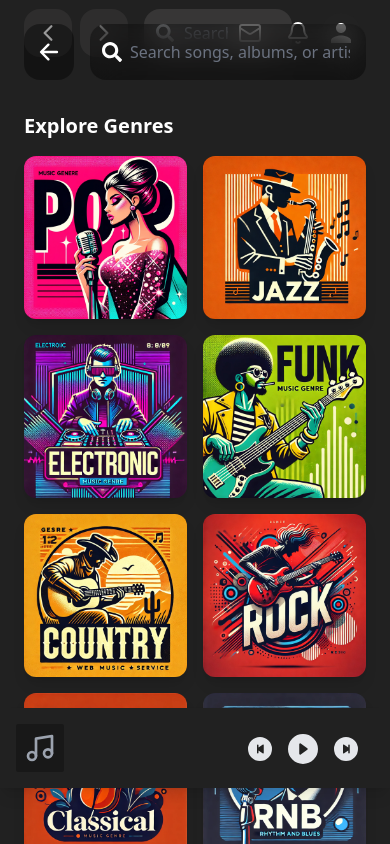
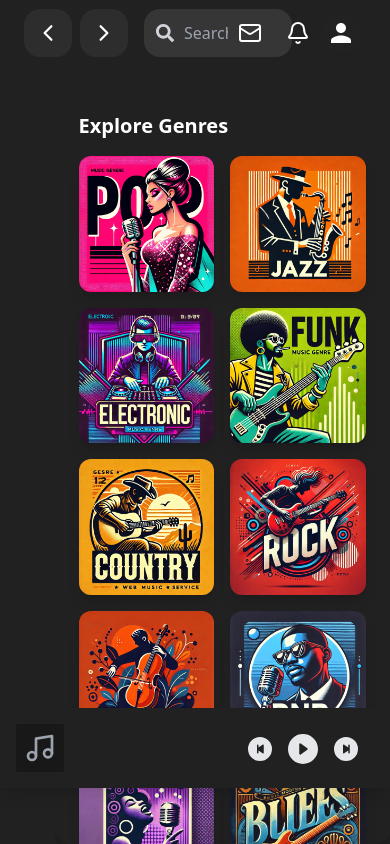
Before and after one commit to georgio893479874/music-app, a Next.js app in the folder client/: page /search in a window 390 px wide. Built offline with nearby package versions, Linux system fonts and the light colour scheme.

Commit message:
commit #29

```diff
--- a/client/src/app/favorites/page.tsx
+++ b/client/src/app/favorites/page.tsx
@@ -8,7 +8,7 @@ import { usePlayerContext } from "@/contexts/PlayerContext";
 
 export default function FavoritesPage() {
   const [favorites, setFavorites] = useState<Track[]>([]);
-  const { setSelectedSong } = usePlayerContext();
+  const { setSelectedSong, setSongs } = usePlayerContext();
 
   useEffect(() => {
     const fetchFavorites = async () => {
@@ -38,7 +38,11 @@ export default function FavoritesPage() {
           tracks={favorites}
           label="Favorites"
           showFavoriteButton={false}
-          onSongClick={setSelectedSong}
+          onSongClick={(song) => {
+            if (!song) return;
+            setSongs(favorites);
+            setSelectedSong(song);
+          }}
         />
       )}
     </div>
--- a/client/src/app/search/page.tsx
+++ b/client/src/app/search/page.tsx
@@ -3,9 +3,6 @@
 "use client";
 
 import { useState, useEffect, Suspense } from "react";
-import { FaSearch } from "react-icons/fa";
-import { PiBellRingingFill } from "react-icons/pi";
-import { IoArrowBackOutline } from "react-icons/io5";
 import axios from "axios";
 import { genres } from "@/constants";
 import Link from "next/link";
@@ -58,33 +55,8 @@ function SearchPageContent() {
     }
   }, [searchQuery]);
   return (
-    <div className="flex-1 lg:ml-64">
-      <div className="flex items-center p-6 absolute top-0 left-0 w-full z-50">
-        <div className="w-full max-w-[650px] mx-auto">
-          <div className="flex gap-4 lg:ml-40">
-            <button className="p-3 bg-black bg-opacity-40 rounded-2xl transition duration-200">
-              <IoArrowBackOutline size={26} style={{ color: "white" }} />
-            </button>
-            <div className="relative w-full">
-              <input
-                type="text"
-                className="p-4 pl-10 bg-black bg-opacity-40 text-white placeholder-gray-500 rounded-2xl shadow-inner focus:outline-none focus:ring-2 focus:ring-white w-full backdrop-blur-lg"
-                placeholder="Search songs, albums, or artists..."
-                value={searchQuery}
-                onChange={(e) => setSearchQuery(e.target.value)}
-              />
-              <FaSearch
-                className="absolute left-3 top-1/2 transform -translate-y-1/2 cursor-pointer text-white"
-                size={20}
-              />
-            </div>
-            <button className="p-3 bg-black bg-opacity-40 rounded-2xl transition duration-200 hidden md:flex">
-              <PiBellRingingFill size={25} style={{ color: "white" }} />
-            </button>
-          </div>
-        </div>
-      </div>
-      <div className="pt-28 px-6 mb-20">
+    <div className="flex-1">
+      <div className="pt-28 px-6 mb-32">
         {!searchQuery && (
           <>
             <h2 className="text-xl font-semibold text-white mb-4">
@@ -100,8 +72,8 @@ function SearchPageContent() {
                     src={genre.image}
                     alt="genre cover"
                     className="object-cover"
-                    width={250}
-                    height={250}
+                    width={275}
+                    height={275}
                   />
                 </div>
               ))}
--- /dev/null
+++ b/client/src/components/Queue.tsx
@@ -0,0 +1,100 @@
+"use client";
+import { X } from "lucide-react";
+import Image from "next/image";
+import { Track } from "@/types";
+import { useEffect, useState } from "react";
+
+type QueueProps = {
+  songs: Track[];
+  selectedSong: Track | null;
+  setSelectedSong: (song: Track) => void;
+  onClose: () => void;
+};
+
+export default function Queue({
+  songs,
+  selectedSong,
+  setSelectedSong,
+  onClose,
+}: QueueProps) {
+  const [currentSongIndex, setCurrentSongIndex] = useState(0);
+
+  useEffect(() => {
+    if (selectedSong && songs.length > 0) {
+      const idx = songs.findIndex((s) => s.id === selectedSong.id);
+      if (idx !== -1) setCurrentSongIndex(idx);
+    }
+  }, [selectedSong, songs]);
+
+  if (!selectedSong) {
+    return (
+      <div className="w-full h-full flex items-center justify-center text-gray-400">
+        No song selected
+        <button onClick={onClose} className="absolute top-4 right-4 text-gray-400 hover:text-white text-xl">
+          <X />
+        </button>
+      </div>
+    );
+  }
+
+  return (
+    <div className="w-full h-full bg-[#212121] text-white shadow-lg overflow-y-auto pb-24 pt-24">
+      <div className="relative p-4 border-b border-gray-700">
+        <h2 className="text-lg font-bold">Up Next</h2>
+        <button
+          onClick={onClose}
+          className="absolute top-4 right-4 text-gray-400 hover:text-white text-xl"
+        >
+          <X className="cursor-pointer" />
+        </button>
+      </div>
+      <div className="p-4 pb-14">
+        <div className="mb-4">
+          <h3 className="text-sm text-gray-400">Playing</h3>
+          <div className="py-2 px-4 bg-[#1e1e1e] rounded-md flex items-center gap-4">
+            <Image
+              src={songs[currentSongIndex]?.coverImagePath || "/placeholder.png"}
+              width={40}
+              height={40}
+              className="w-[40px] h-[40px]"
+              alt="cover"
+            />
+            <span className="text-blue-400 font-bold">
+              {songs[currentSongIndex]?.title}
+            </span>
+            <br />
+            <span className="text-sm text-gray-400">
+              {songs[currentSongIndex]?.album?.artist?.name}
+            </span>
+          </div>
+        </div>
+        <div>
+          <h3 className="text-sm text-gray-400">Next</h3>
+          <ul>
+            {songs.slice(currentSongIndex + 1).map((song) => (
+              <li
+                key={song.id}
+                className="py-2 border-b border-gray-700 flex items-center gap-4 cursor-pointer"
+                onClick={() => setSelectedSong(song)}
+              >
+                <Image
+                  src={song.coverImagePath || "/placeholder.png"}
+                  width={40}
+                  height={40}
+                  alt="cover"
+                />
+                <div>
+                  <span className="font-bold">{song.title}</span>
+                  <br />
+                  <span className="text-sm text-gray-400">
+                    {song.album?.artist?.name}
+                  </span>
+                </div>
+              </li>
+            ))}
+          </ul>
+        </div>
+      </div>
+    </div>
+  );
+}
--- a/client/src/components/Sidebar.tsx
+++ b/client/src/components/Sidebar.tsx
@@ -7,7 +7,7 @@ import { ListMusic } from 'lucide-react';
 
 export default function Sidebar() {
   return (
-    <div className="hidden lg:flex flex-col w-64 h-screen bg-[#212121] text-gray-200">
+    <div className="hidden lg:flex flex-col h-screen bg-[#212121] text-gray-200">
       <nav className="mt-16">
         <ul>
           {menuItems.map((item) => (
--- a/client/src/contexts/PlayerContext.tsx
+++ b/client/src/contexts/PlayerContext.tsx
@@ -1,15 +1,30 @@
 'use client'
 
-import { PlayerContextProps, Track } from '@/types';
+import { Track } from '@/types';
 import { createContext, useContext, useState } from 'react';
+
+type PlayerContextProps = {
+  selectedSong: Track | null;
+  setSelectedSong: (song: Track) => void;
+  songs: Track[];
+  setSongs: (songs: Track[]) => void;
+};
 
 const PlayerContext = createContext<PlayerContextProps | undefined>(undefined);
 
 export const PlayerProvider: React.FC<{ children: React.ReactNode }> = ({ children }) => {
-  const [selectedSong, setSelectedSong] = useState<Track | undefined>(undefined);
+  const [selectedSong, setSelectedSong] = useState<Track | null>(null);
+  const [songs, setSongs] = useState<Track[]>([]);
 
   return (
-    <PlayerContext.Provider value={{ selectedSong, setSelectedSong }}>
+    <PlayerContext.Provider
+      value={{
+        selectedSong,
+        setSelectedSong,
+        songs,
+        setSongs,
+      }}
+    >
       {children}
     </PlayerContext.Provider>
   );
@@ -19,7 +34,7 @@ export const usePlayerContext = () => {
   const context = useContext(PlayerContext);
 
   if (!context) {
-    throw new Error('usePlayer must be used within a PlayerProvider');
+    throw new Error('usePlayerContext must be used within a PlayerProvider');
   }
 
   return context;
--- a/client/src/layouts/AppLayout.tsx
+++ b/client/src/layouts/AppLayout.tsx
@@ -2,28 +2,51 @@
 import Header from "@/components/Header";
 import Player from "@/components/Player";
 import Sidebar from "@/components/Sidebar";
+import Queue from "@/components/Queue";
 import { usePathname } from "next/navigation";
+import { Panel, PanelGroup, PanelResizeHandle } from "react-resizable-panels";
+import { useState } from "react";
+import { usePlayerContext } from "@/contexts/PlayerContext";
 
 export default function AppLayout({ children }: { children: React.ReactNode }) {
   const pathname = usePathname();
   const noSidebarRoutes = ["/login", "/register", "/"];
-
   const shouldShowSidebar = !noSidebarRoutes.includes(pathname);
+  const [isQueueVisible, setIsQueueVisible] = useState(false);
+  const { songs, selectedSong, setSelectedSong } = usePlayerContext();
 
   if (!shouldShowSidebar) {
     return <>{children}</>;
   }
 
   return (
-    <div className="flex h-screen min-h-0">
-      <Sidebar/>
-      <div className="flex-1 flex flex-col min-h-0">
-        <Header/>
-        <main className="flex-1 overflow-y-auto min-h-0 bg-[#212121]">
-          {children}
-        </main>
-      </div>
-      <Player/>
+    <div className="h-screen min-h-0 flex flex-col">
+      <Header />
+      <PanelGroup direction="horizontal" className="flex-1 min-h-0">
+        <Panel defaultSize={14} minSize={8} maxSize={20} className="min-w-[56px]">
+          <Sidebar />
+        </Panel>
+        <PanelResizeHandle className="w-1 bg-gray-700 cursor-col-resize" />
+        <Panel className="flex-1 flex flex-col min-h-0">
+          <main className="flex-1 overflow-y-auto min-h-0 bg-[#212121] rounded-2xl m-4 shadow-lg">
+            {children}
+          </main>
+        </Panel>
+        {isQueueVisible && (
+          <>
+            <PanelResizeHandle className="w-1 bg-gray-700 cursor-col-resize" />
+            <Panel defaultSize={14} minSize={8} maxSize={20} className="min-w-[200px] max-w-[400px]">
+              <Queue
+                songs={songs}
+                selectedSong={selectedSong}
+                setSelectedSong={setSelectedSong}
+                onClose={() => setIsQueueVisible(false)}
+              />
+            </Panel>
+          </>
+        )}
+      </PanelGroup>
+      <Player onQueueToggle={() => setIsQueueVisible((v) => !v)}/>
     </div>
   );
 }
--- a/client/src/types.ts
+++ b/client/src/types.ts
@@ -1,4 +1,4 @@
-import { Dispatch, JSX, SetStateAction } from "react";
+import { JSX } from "react";
 
 export interface Track {
 	id: string;
@@ -95,5 +95,5 @@ export interface ListOfSongsProps {
   onToggleFavorite?: () => void;
   label?: string;
   showFavoriteButton?: boolean;
-  onSongClick: Dispatch<SetStateAction<Track | undefined>>;
+  onSongClick?: (song: Track) => void;
 }
```
Also changed, not shown: client/src/components/Player.tsx (+4 -71 lines).
